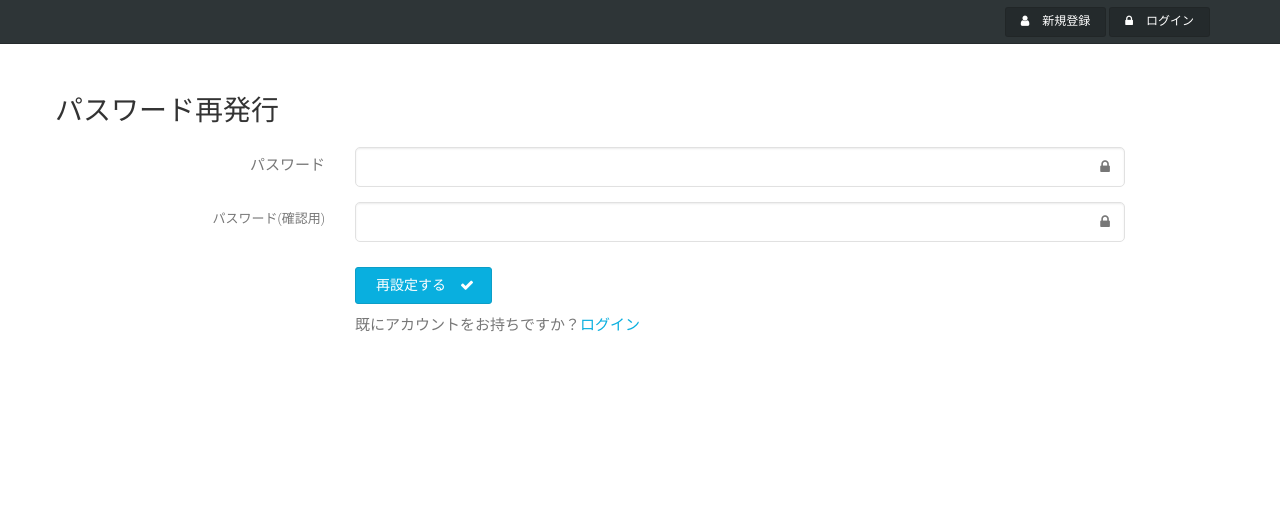
After one commit to sasajpn/demoday_app2, a Rails app: template app/views/devise/passwords/edit.html.erb in a window 1280 px wide. The commit adds this page. Shown: the top 531 px of the page. Run offline with Rails 7, Linux system fonts and the light colour scheme; the template is opened without the code that fills it, so the values that code supplies are empty; style sheets or scripts are compiled from the project's sources; some libraries are stand-ins or nearby versions.

Commit message:
devise 各view修正

```diff
--- a/app/controllers/users/confirmations_controller.rb
+++ b/app/controllers/users/confirmations_controller.rb
@@ -1,2 +1,3 @@
 class Users::ConfirmationsController < Devise::ConfirmationsController
+  layout 'mypage/devise'
 end
--- /dev/null
+++ b/app/views/devise/passwords/edit.html.erb
@@ -0,0 +1,25 @@
+<h2 class="title text-left">パスワード再発行</h2>
+<%= form_for(resource, as: resource_name, url: password_path(resource_name), html: { method: :put, class: "form-horizontal text-left" }) do |f| %>
+  <div class="form-group has-feedback">
+    <%= f.label :password, class: "col-sm-3 control-label" %>
+    <div class="col-sm-8">
+      <%= f.password_field :password, autocomplete: "off", class: "form-control" %>
+      <i class="fa fa-lock form-control-feedback"></i>
+    </div>
+  </div>
+  <div class="form-group has-feedback">
+    <%= f.label :password_confirmation, class: "confirmation col-sm-3 control-label" %>
+    <div class="col-sm-8">
+      <%= f.password_field :password_confirmation, autocomplete: "off", class: "form-control" %>
+      <i class="fa fa-lock form-control-feedback"></i>
+    </div>
+  </div>
+  <div class="form-group">
+    <div class="col-sm-offset-3 col-sm-8">
+      <%= button_tag type: "submit", class: "btn btn-group btn-default btn-animated" do %>
+        再設定する<i class="fa fa-check"></i>
+      <% end %>
+      <p>既にアカウントをお持ちですか？<%= link_to new_session_path(resource_name) do %>ログイン<% end %></p>
+    </div>
+  </div>
+<% end %>
--- a/app/views/devise/registrations/new.html.erb
+++ b/app/views/devise/registrations/new.html.erb
@@ -49,6 +49,7 @@
         新規登録<i class="fa fa-check"></i>
       <% end %>
       <p>既にアカウントをお持ちですか？<%= link_to new_session_path(resource_name) do %>ログイン<% end %></p>
+      <p>メールが届きませんでしたか？<%= link_to new_confirmation_path(resource_name) do %>メールの再送信<% end %></p>
     </div>
   </div>
 <% end %>
--- a/config/routes.rb
+++ b/config/routes.rb
@@ -2,6 +2,7 @@ Rails.application.routes.draw do
   root 'page#top'
 
   devise_for :users, controllers: {
+    confirmations: 'users/confirmations',
     registrations: 'users/registrations',
     sessions: 'users/sessions',
     passwords: 'users/passwords'
```
